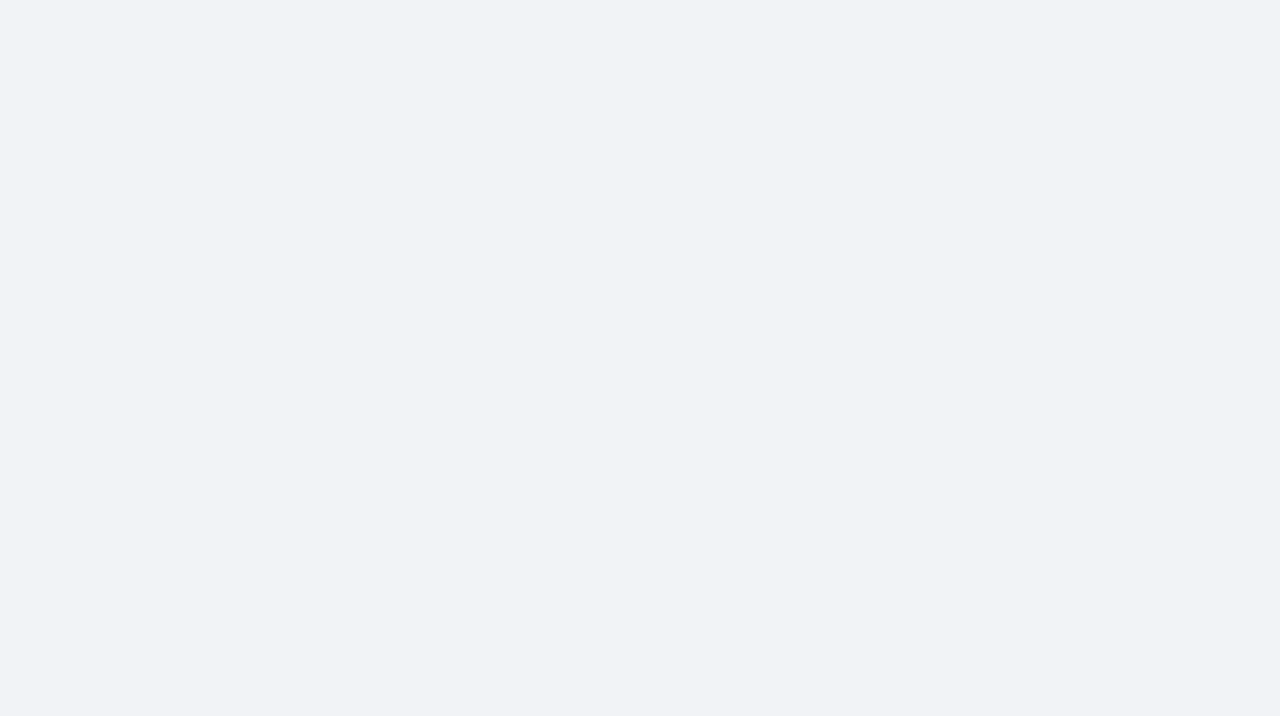
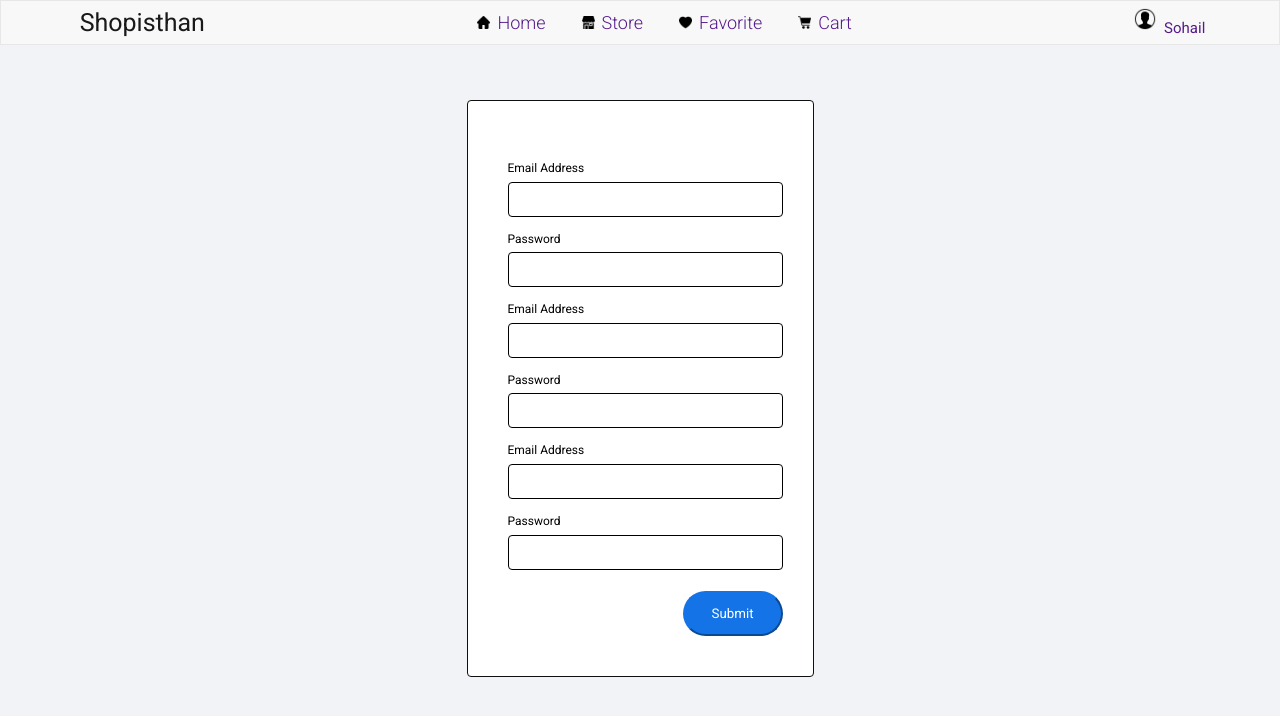
Before and after one commit to sohailqureshiii/shop-new, a React (Create React App) app: page /storeForm in a window 1280 px wide. Shown: the top 716 px of the page. Built offline with nearby package versions, Linux system fonts and the light colour scheme.

Commit message:
product modal

```diff
--- a/src/App.js
+++ b/src/App.js
@@ -7,6 +7,7 @@ import Signin from "./containers/Signin";
 import Signup from "./containers/SignUp";
 import OrderDeatilsP from "./containers/Oder details page";
 import OrderPage from "./containers/OrdersPage";
+import StoreForm from './containers/StoreForm'
 
 function App() {
   return (
@@ -20,6 +21,7 @@ function App() {
           <Route path="/Signup" exact component={Signup} />
           <Route path="/account/orders" exact component={OrderPage} />
           <Route path="/Orderpage" exact component={OrderDeatilsP} />
+          <Route path="/storeForm" exact component={StoreForm} />
         </Switch>
       </Router>
     </div>
--- a/src/components/Product/index.js
+++ b/src/components/Product/index.js
@@ -6,15 +6,20 @@ const Product = (props) => {
   const { product } = props;
   const [productDetails, setProductDetails] = useState("");
   const [show, setShow] = useState(false);
-  const handleShow = (product) => {
+
+  const handleShow = () => {
     setShow(true);
-    setProductDetails(product);
+    // setProductDetails(product);
   };
 
   return (
     <>
       <div style={{ border: " 1px solid #d4d4d4", borderRadius: "5px" }}>
-        <div onClick={() => handleShow(product)}>
+        <div
+        onClick={() => handleShow()}
+        // onClick={()=>setShow(true)}
+
+        >
           <div className="Galleries-gridCover-j9D">
             <div className="ProjectCoverNeue-root-166 ProjectCoverNeue-statsVisible-19j ProjectCover-cover-3zh">
               <div className="Cover-cover-2mr ProjectCoverNeue-cover-3Ni e2e-ProjectCoverNeue js-project-cover e2e-ProjectCoverNeue-cover ProjectCoverNeue-coverWithFlags-1Aq ProjectCoverNeue-statsVisible-19j ProjectCoverNeue-loaded-26R">
@@ -78,7 +83,7 @@ const Product = (props) => {
       <ProductModal
         show={show}
         handleclose={() => setShow(false)}
-        productDetails={productDetails}
+        // productDetails={productDetails}
       />
     </>
   );
--- a/src/components/ProductModal/index.js
+++ b/src/components/ProductModal/index.js
@@ -9,10 +9,10 @@ import { Link } from "react-router-dom";
 
 const ProductModal = (props) => {
 
-  const { productDetails, show, handleclose } = props;
-  if (!productDetails) {
-    return null;
-  }
+  const {show, handleclose } = props;
+  // if (!productDetails) {
+  //   return null;
+  // }
 
   const diffToast = () => {
     toast.success("Item Added Successfull !", {
@@ -119,14 +119,14 @@ const ProductModal = (props) => {
                   </p>
                   <div className="share-btn-container">
                     <WhatsappShareButton
-                      title={productDetails.name}
+                      // title={productDetails.name}
                       separator=" "
                       //   url={currentUrl}
                     >
                       <WhatsappIcon
                         logoFillColor="green"
                         round={true}
-                        title={productDetails.name}
+                        // title={productDetails.name}
                         separator=" "
                         // url={currentUrl}
                       ></WhatsappIcon>
--- a/src/containers/Signin/style.css
+++ b/src/containers/Signin/style.css
@@ -10,7 +10,7 @@
     display: flex;
     justify-content: center;
     align-items: center;
-    margin-top: 100px
+    padding-top: 100px;
   }
 
   @media screen and (min-width: 1024px){.CardLayout {
--- /dev/null
+++ b/src/containers/StoreForm/index.js
@@ -0,0 +1,99 @@
+import React,{useState} from 'react'
+import Navigationbar from "../Navbar";
+import { Link } from 'react-router-dom';
+
+const StoreForm = () => {
+
+  const [email, setEmail] = useState("");
+  const [password, setPassword] = useState("");
+
+
+
+    return (
+      <>
+       <Navigationbar />
+       <div className="CardLayout-Toaster-Container">
+            <section className="CardLayout">
+              <section className="CardLayout__content">
+                <form>
+                  <section className="EmailPage__email-field form-group">
+                    <div>
+                      <label className="spectrum-FieldLabel">
+                        Email Address
+                      </label>
+                      <input
+                        value={email}
+                        onChange={(e) => setEmail(e.target.value)}
+                        className="spectrum-Textfield spectrum-Textfield--quiet"
+                      ></input>
+                    </div>
+                    <div>
+                      <label className="spectrum-FieldLabel">Password</label>
+                      <input
+                        value={password}
+                        onChange={(e) => setPassword(e.target.value)}
+                        className="spectrum-Textfield spectrum-Textfield--quiet"
+                      ></input>
+                    </div>
+                    <div>
+                      <label className="spectrum-FieldLabel">
+                        Email Address
+                      </label>
+                      <input
+                        value={email}
+                        onChange={(e) => setEmail(e.target.value)}
+                        className="spectrum-Textfield spectrum-Textfield--quiet"
+                      ></input>
+                    </div>
+                    <div>
+                      <label className="spectrum-FieldLabel">Password</label>
+                      <input
+                        value={password}
+                        onChange={(e) => setPassword(e.target.value)}
+                        className="spectrum-Textfield spectrum-Textfield--quiet"
+                      ></input>
+                    </div>
+                    <div>
+                      <label className="spectrum-FieldLabel">
+                        Email Address
+                      </label>
+                      <input
+                        value={email}
+                        onChange={(e) => setEmail(e.target.value)}
+                        className="spectrum-Textfield spectrum-Textfield--quiet"
+                      ></input>
+                    </div>
+                    <div>
+                      <label className="spectrum-FieldLabel">Password</label>
+                      <input
+                        value={password}
+                        onChange={(e) => setPassword(e.target.value)}
+                        className="spectrum-Textfield spectrum-Textfield--quiet"
+                      ></input>
+                    </div>
+                  </section>
+                  <section className="EmailPage__submit mod-submit">
+                    <div className="ta-left"></div>
+                    <div className="ta-right">
+                    <Link to="/Selection">
+
+                      <button
+                        // onClick={login}
+                        className="spectrum-Button spectrum-Button--cta SpinnerButton SpinnerButton--right"
+                      >
+
+                        <span className="spectrum-Button-label">Submit</span>
+
+                      </button>
+                      </Link>
+                    </div>
+                  </section>
+                </form>
+              </section>
+            </section>
+          </div>
+      </>
+    )
+}
+
+export default StoreForm
```
Also changed, not shown: 1 other file (tests, documents, lock files or other folders).
